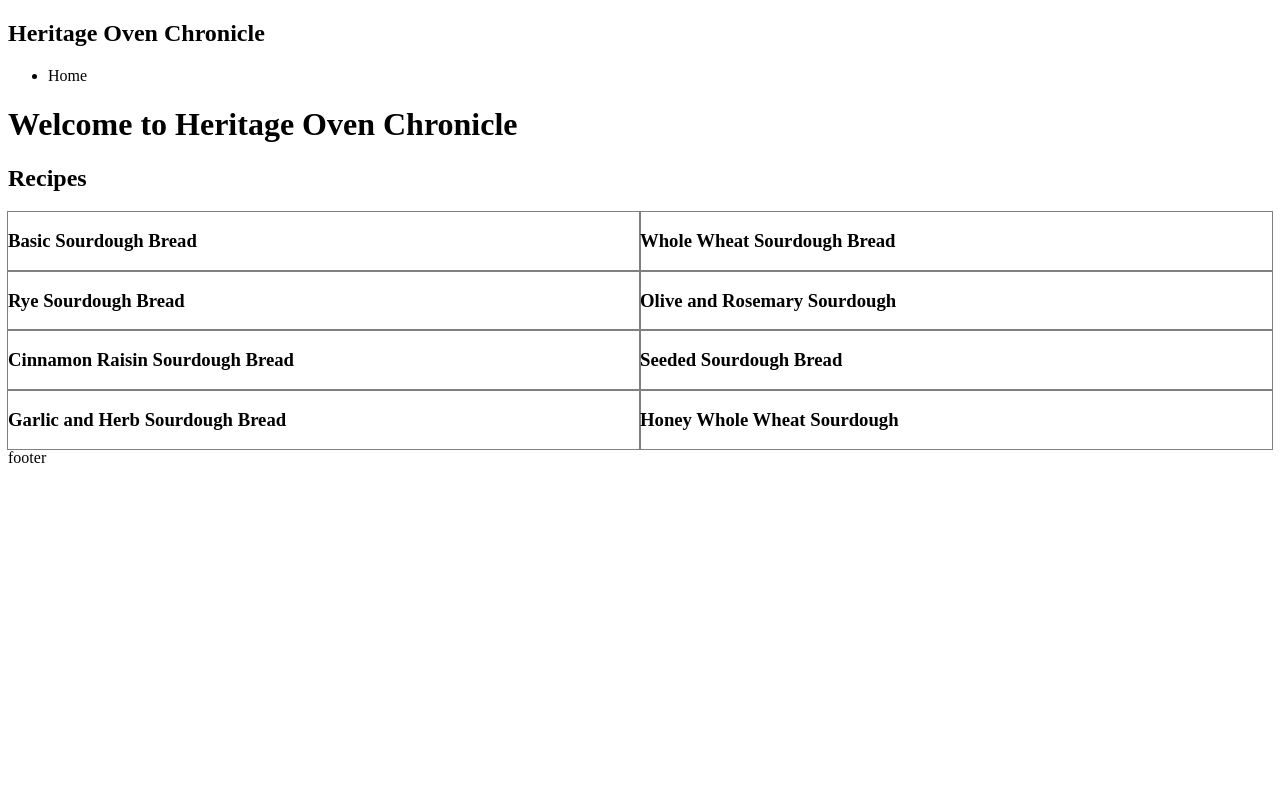
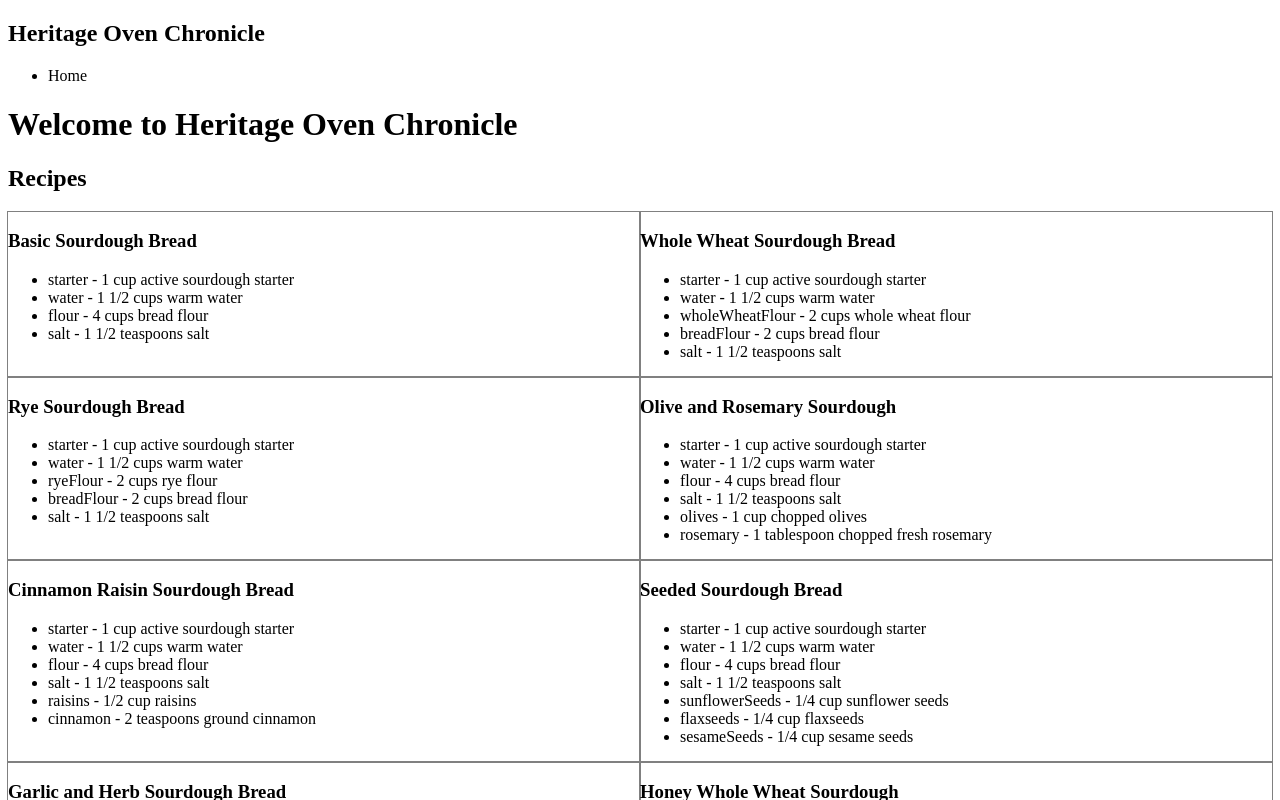
Before and after one commit to p-adams/bake-bot, a SvelteKit app: page / in a window 1280 px wide. Shown: the top 800 px of the page. Built offline with nearby package versions, Linux system fonts and the light colour scheme.

Commit message:
display ingredients

```diff
--- a/src/routes/+page.svelte
+++ b/src/routes/+page.svelte
@@ -1,5 +1,10 @@
 <script lang="ts">
   export let data;
+  function ingredientsList(
+    recipe: Pick<App.Recipe, "ingredients">
+  ): [string, string][] {
+    return Object.entries(recipe.ingredients);
+  }
 </script>
 
 <h1>Welcome to Heritage Oven Chronicle</h1>
@@ -10,6 +15,11 @@
     {#each data.recipes as recipe}
       <div class="recipe-card">
         <h3>{recipe.name}</h3>
+        <ul>
+          {#each ingredientsList(recipe) as [key, val]}
+            <li>{key} - {val}</li>
+          {/each}
+        </ul>
       </div>
     {/each}
   </div>
```
